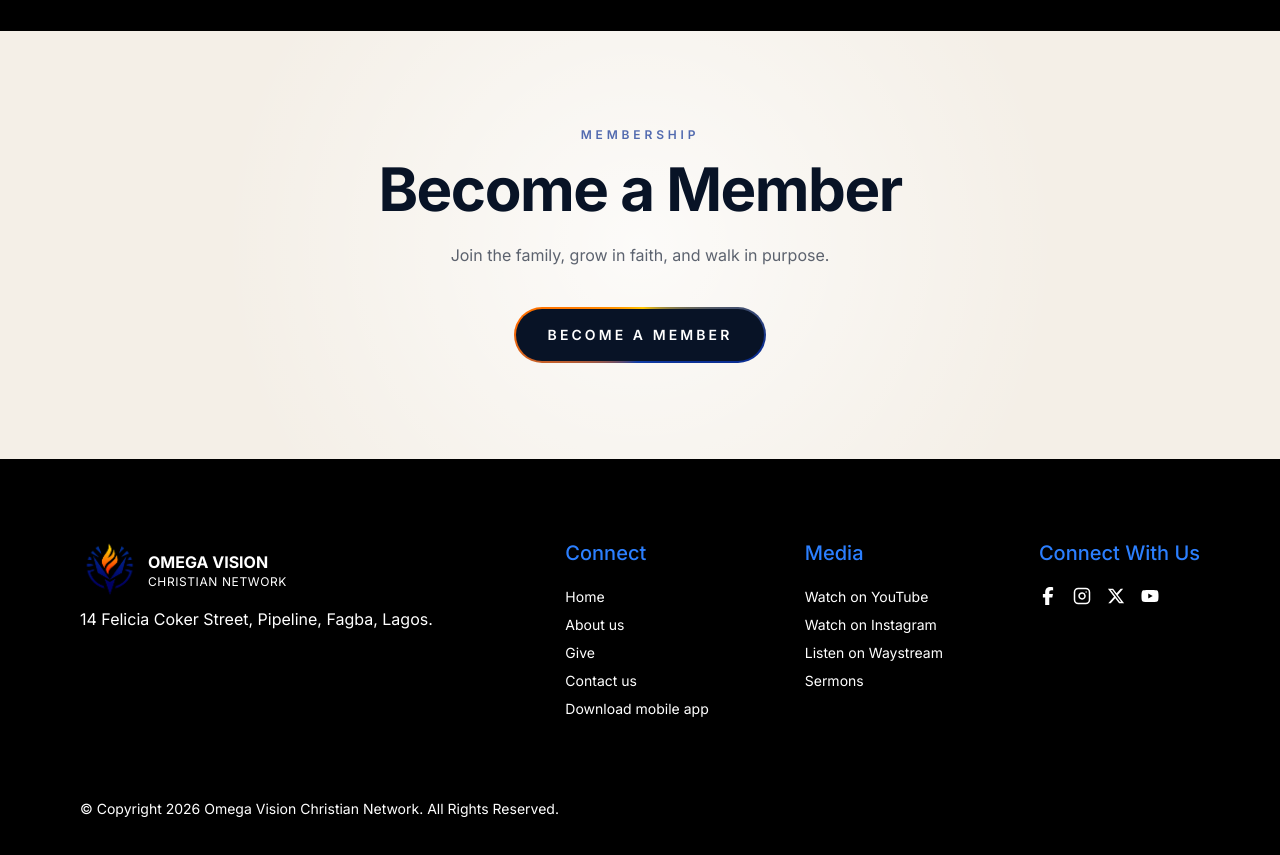
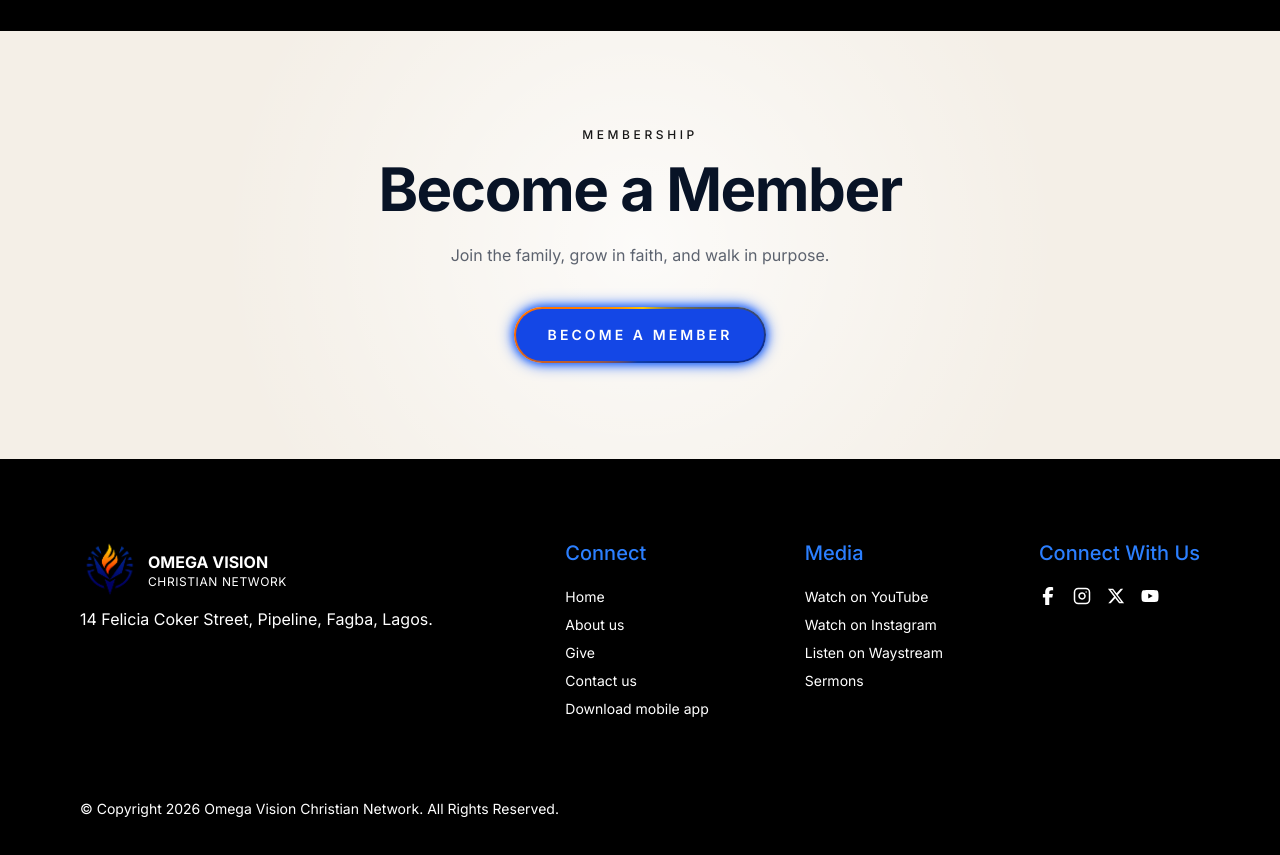
Before and after one commit to OgbonnaBlessed/ovcn-web-app, a Next.js app: page /join in a window 1280 px wide. Shown: the part 4960-5815 px from the top of the page. Built offline with nearby package versions, Linux system fonts and the light colour scheme.

Commit message:
fix: resolve bug

```diff
--- a/src/app/contact-us/ContactClient.tsx
+++ b/src/app/contact-us/ContactClient.tsx
@@ -229,7 +229,7 @@ const ContactClient = () => {
               <Button
                 type="submit"
                 disabled={loading}
-                className="w-fit self-start cursor-pointer rounded-full px-8 py-5 active:scale-95 transition-all duration-300 ease-in-out disabled:opacity-70 disabled:cursor-not-allowed"
+                className="w-fit rounded-full bg-blue-700 px-7 py-6 text-sm font-semibold text-white shadow-lg shadow-blue-600/20 transition-all duration-300 hover:bg-blue-700 hover:opacity-95 cursor-pointer disabled:cursor-not-allowed"
               >
                 {loading ? "Sending..." : "Submit"}
               </Button>
--- a/src/app/give/GiveClient.tsx
+++ b/src/app/give/GiveClient.tsx
@@ -13,7 +13,6 @@ const GiveClient = () => {
   return (
     <>
       <div className="w-full max-w-screen overflow-x-hidden scroll-smooth">
-
         <PageHero
           eyebrow="Give"
           title="Partner with Us in Advancing God&apos;s Kingdom"
--- a/src/app/globals.css
+++ b/src/app/globals.css
@@ -132,7 +132,7 @@ html, body {
 
 .member-cta-border {
   background:
-    linear-gradient(#081326, #081326) padding-box,
+    linear-gradient(#1447e6, #1447e6) padding-box,
     conic-gradient(
       from var(--member-border-angle),
       #0a2d91,
@@ -142,5 +142,6 @@ html, body {
       #0a2d91
     ) border-box;
   border: 2px solid transparent;
+  box-shadow: 0 0 8px #155dfc, 0 0 16px #155dfc;
   animation: memberBorderSpin 3s linear infinite;
 }
--- a/src/app/join/JoinClient.tsx
+++ b/src/app/join/JoinClient.tsx
@@ -178,7 +178,7 @@ const JoinClient = () => {
             custom={0}
             className="relative mx-auto flex max-w-3xl flex-col items-center text-center"
           >
-            <p className="text-xs font-semibold uppercase tracking-[0.32em] text-[#0A2D91]/70">
+            <p className="text-xs font-medium uppercase tracking-[0.3em] text-accent-foreground">
               Membership
             </p>
 
@@ -192,7 +192,7 @@ const JoinClient = () => {
 
             <Link
               href="/membership"
-              className="member-cta-border mt-9 inline-flex rounded-full px-8 py-4 text-sm font-semibold uppercase tracking-[0.22em] text-white transition-transform duration-300"
+              className="member-cta-border mt-9 inline-flex rounded-full px-8 py-4 text-sm font-semibold uppercase tracking-[0.22em] text-white transition-transform duration-300 bg-blue-700"
             >
               Become a Member
             </Link>
--- a/src/app/membership/MembershipClient.tsx
+++ b/src/app/membership/MembershipClient.tsx
@@ -374,7 +374,7 @@ const MembershipPage = () => {
               <button
                 type="submit"
                 disabled={isSubmitting}
-                className="mt-7 inline-flex rounded-full bg-blue-700 px-7 py-4 text-sm font-semibold uppercase tracking-[0.16em] text-white shadow-lg shadow-blue-600/20 transition hover:bg-blue-800 disabled:cursor-not-allowed disabled:opacity-60"
+                className="mt-7 inline-flex rounded-full bg-blue-700 px-7 py-4 text-sm font-semibold tracking-[0.16em] text-white shadow-lg shadow-blue-600/20 transition hover:bg-blue-800 disabled:cursor-not-allowed disabled:opacity-60"
               >
                 {isSubmitting ? "Submitting..." : "Submit Membership"}
               </button>
```
